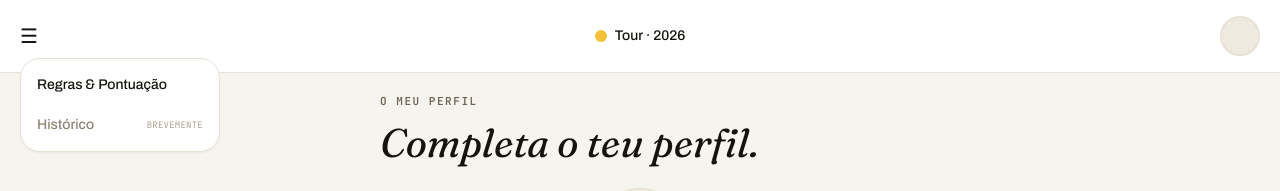
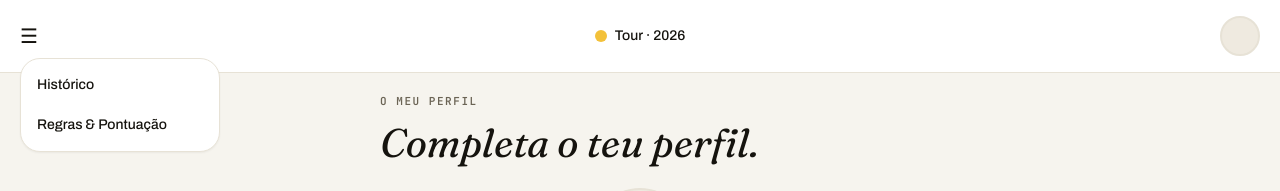
Before and after one commit to sbadaspor/Velobet, a Next.js app: page /perfil in a window 1280 px wide. Both pictures are taken after a click on the button "Menu". Shown: the top 191 px of the page. Built offline with nearby package versions, Linux system fonts and the light colour scheme; no server answers.

Commit message:
Update page.tsx

```diff
--- a/src/app/perfil/page.tsx
+++ b/src/app/perfil/page.tsx
@@ -269,13 +269,12 @@ export default function PerfilPage() {
             <>
               <div className="fixed inset-0 z-20" onClick={() => setMenuOpen(false)} />
               <div className="absolute top-full left-0 mt-2 z-30 bg-surface border border-border rounded-lg shadow-sm py-1.5 min-w-[200px]">
+                <Link href="/historico" className="block px-4 py-2.5 text-sm font-medium text-text hover:bg-surface-2" onClick={() => setMenuOpen(false)}>
+                  Histórico
+                </Link>
                 <Link href="/regras" className="block px-4 py-2.5 text-sm font-medium text-text hover:bg-surface-2" onClick={() => setMenuOpen(false)}>
                   Regras & Pontuação
                 </Link>
-                <div className="px-4 py-2.5 flex items-center justify-between gap-3 text-sm font-medium text-text-sub cursor-not-allowed">
-                  Histórico
-                  <span className="mono text-[9px] uppercase tracking-wide text-text-muted">Brevemente</span>
-                </div>
               </div>
             </>
           )}
```
